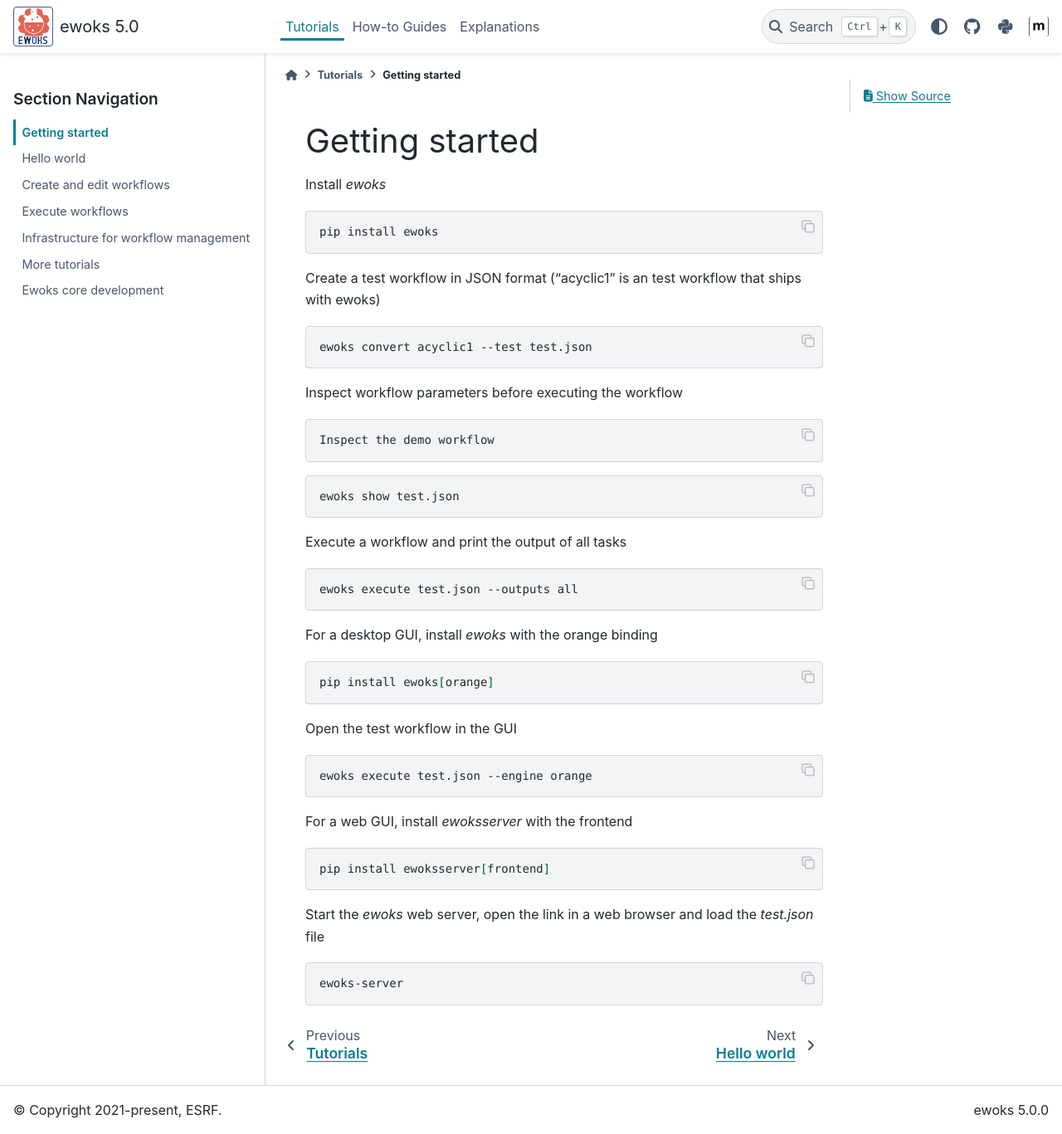
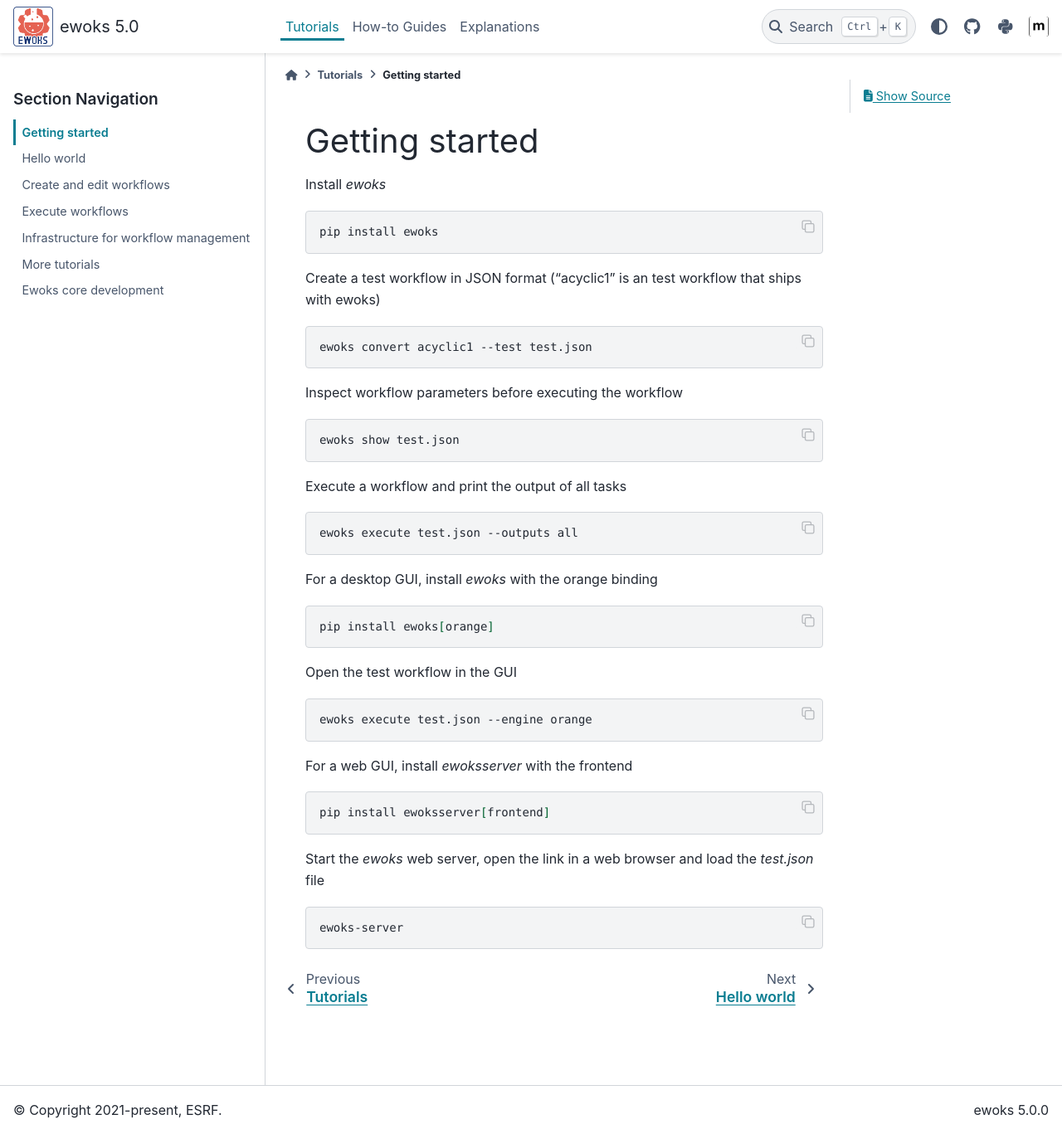
Before and after one commit to ewoks-kit/ewoks, a Sphinx documentation site: the page built from doc/tutorials/getting_started.rst, in a window 1280 px wide and 1367 px high. Shown: the whole window at 83% size. Built offline with Sphinx 7.4.7 and the PyData theme 0.15.4, drawn with Linux system fonts in a browser that asks for light colours; pages that are not in the unit, such as notebooks, are missing from menus.

Commit message:
docs: remove block

```diff
--- a/doc/tutorials/getting_started.rst
+++ b/doc/tutorials/getting_started.rst
@@ -14,10 +14,6 @@
 	ewoks convert acyclic1 --test test.json
 
 Inspect workflow parameters before executing the workflow
-
-.. code-block:: bash
-
-   Inspect the demo workflow
 
 .. code-block:: bash
 
```
